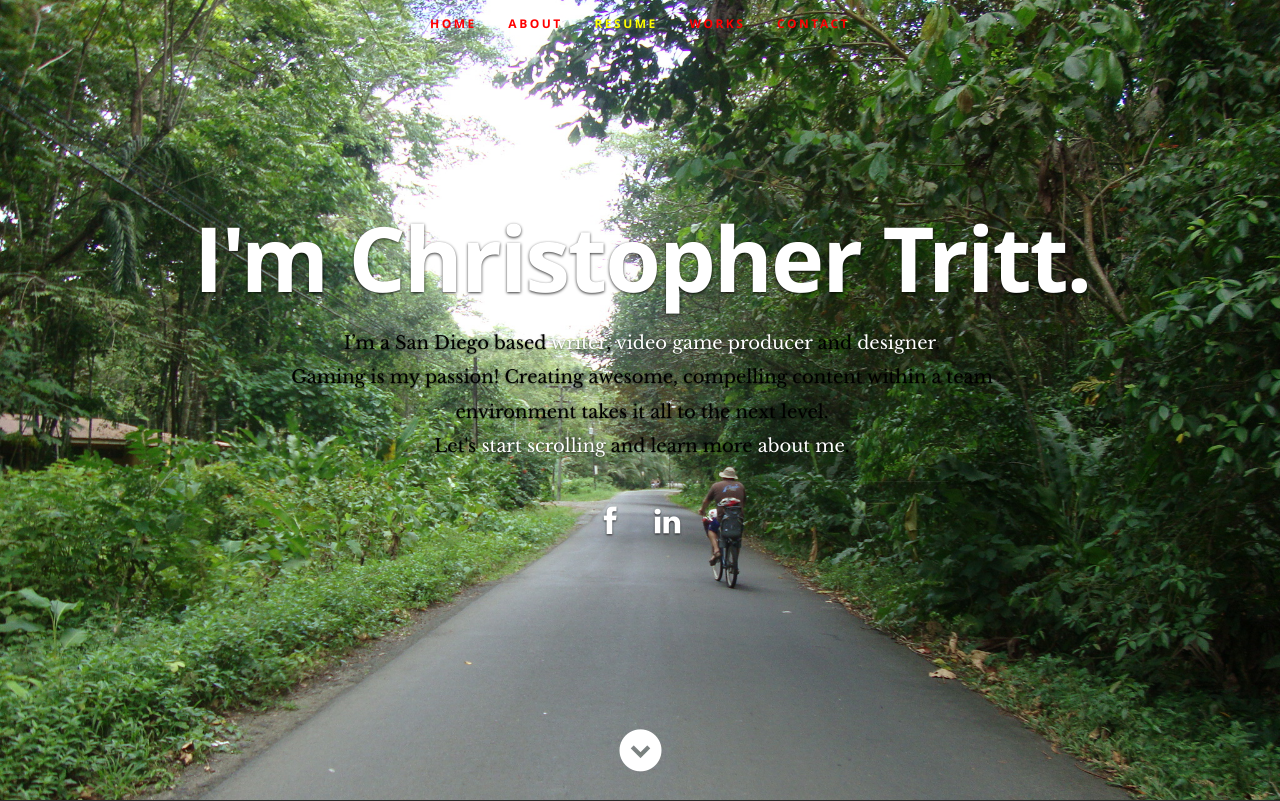
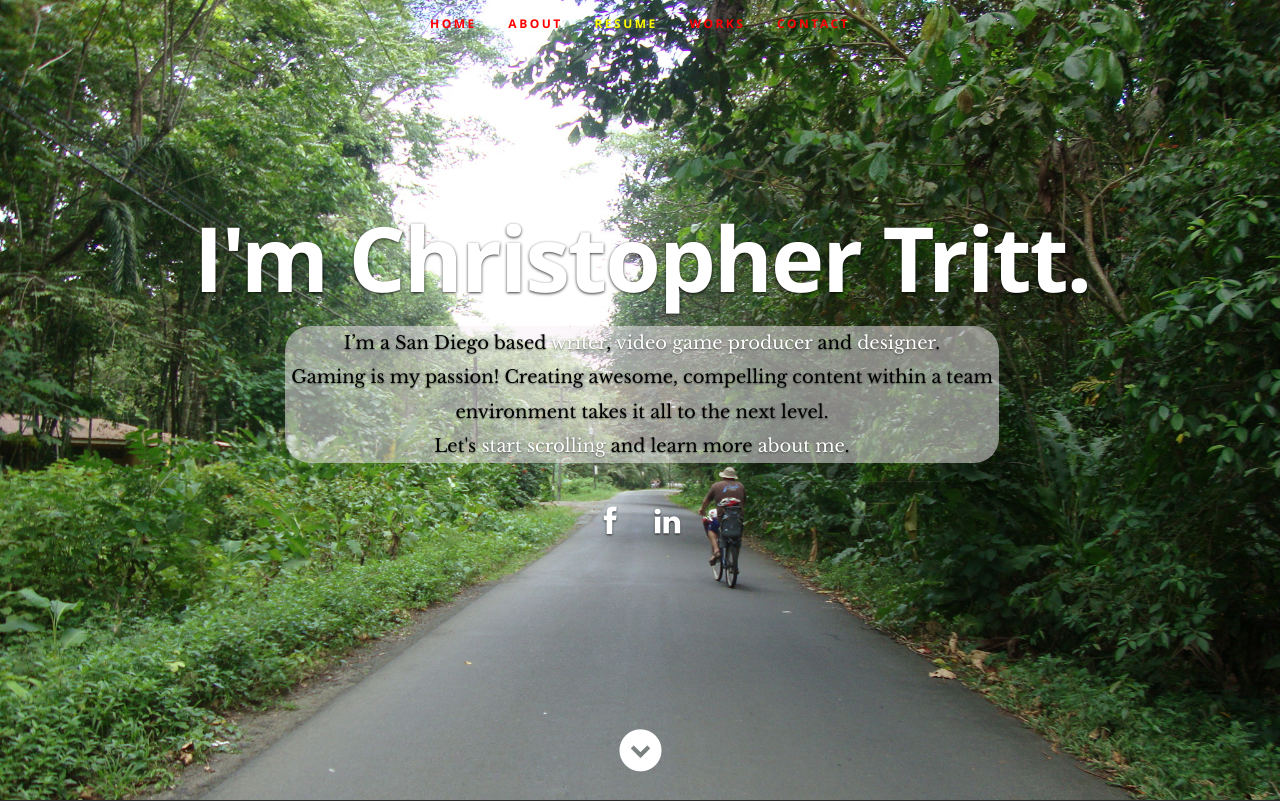
Before and after one commit to tieum27/ct-portfolio, a PHP site: page / in a window 1280 px wide. Shown: the top 801 px of the page. Run offline with PHP 8.4, Linux system fonts and the light colour scheme; some libraries are stand-ins or nearby versions.

Commit message:
Changed the background for the banner tex so it is more readable

```diff
--- a/css/layout.css
+++ b/css/layout.css
@@ -65,6 +65,8 @@ header .banner-text h1 {
    text-shadow: 0px 1px 3px rgba(0, 0, 0, .8);
 }
 header .banner-text h3 {
+   background: rgba(247,239,247,0.5);
+   border-radius: 25px;
    font: 18px/1.9em 'librebaskerville-regular', serif;
    color: #000;
    margin: 0 auto;
```
